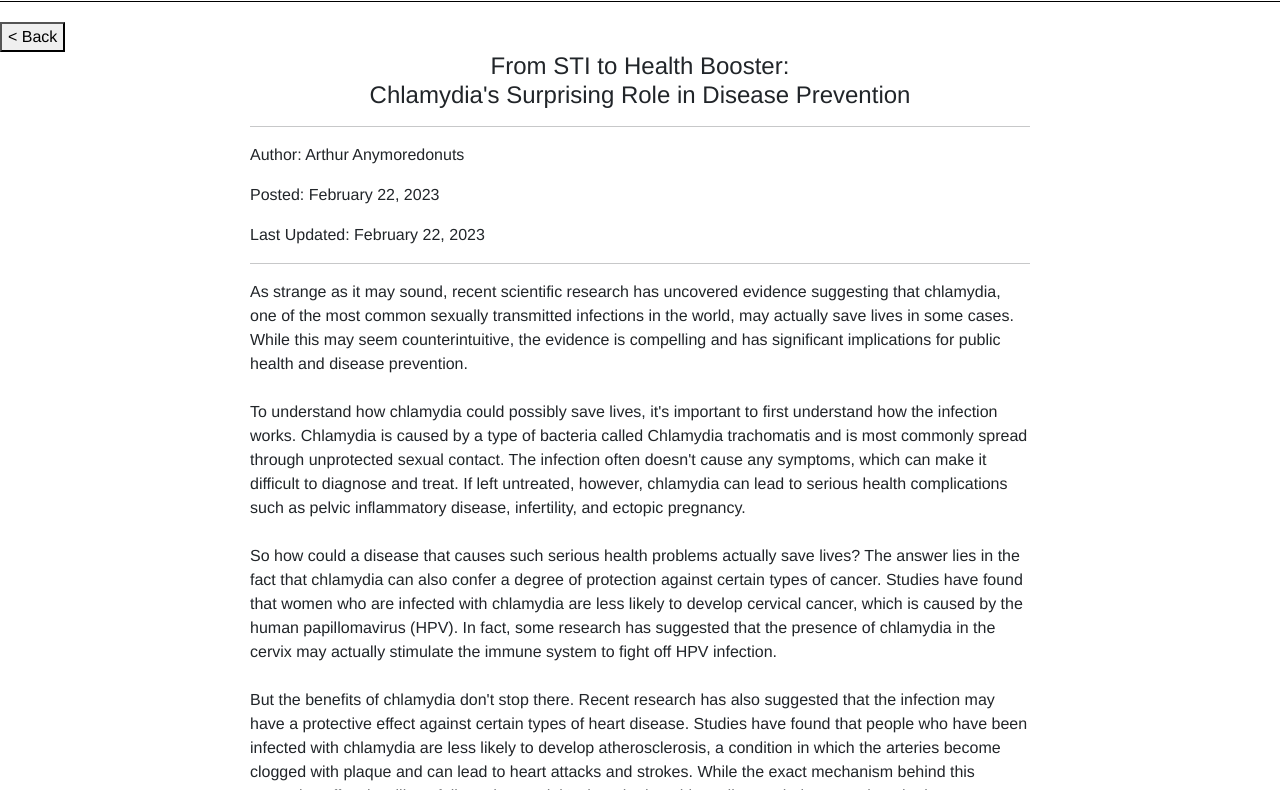
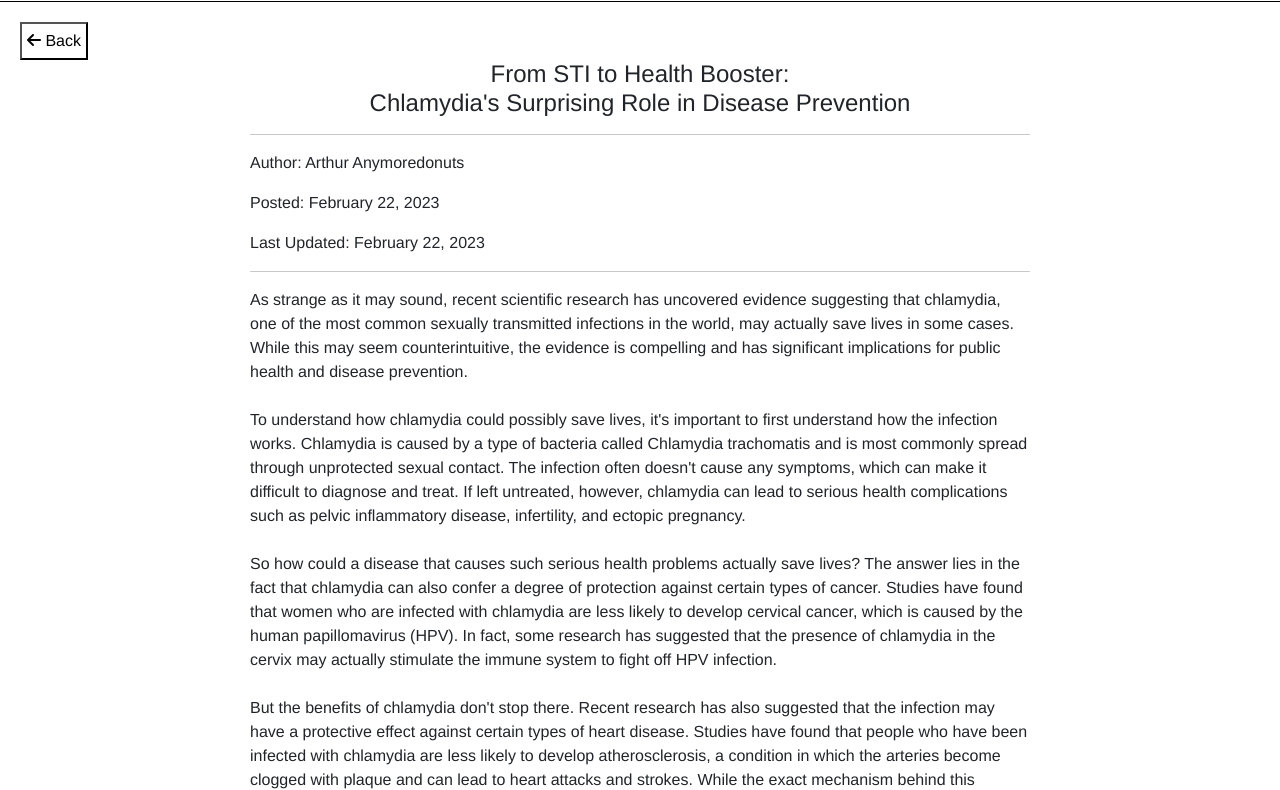
Before and after one commit to K41II/100-news-real, a plain HTML site: page articles/chl.html in a window 1280 px wide. Shown: the part 61-851 px from the top of the page. Drawn offline with nearby package versions, Linux system fonts and the light colour scheme; files whose address does not match are found by name.

Commit message:
updated the site

```diff
--- a/articles/chl.html
+++ b/articles/chl.html
@@ -18,7 +18,7 @@
 
     </nav>
 
-    <button onclick="history.back()" id="backBtn">&#60; Back</button>
+    <button onclick="history.back()" id="backBtn"><!-- &#60;--><i class="fa-solid fa-arrow-left"></i> Back</button>
 
 <!--     <img id="chris" class="mw-100" src="./photos/chris.jpeg" alt="chris olsen rounded mx-auto d-block" width="500"> -->
     <div class="art">
@@ -87,6 +87,7 @@
         integrity="sha384-mQ93GR66B00ZXjt0YO5KlohRA5SY2XofN4zfuZxLkoj1gXtW8ANNCe9d5Y3eG5eD"
         crossorigin="anonymous"></script>
     <script src="https://replit.com/public/js/replit-badge-v2.js" theme="dark" position="bottom-right"></script>
+    <script src="https://kit.fontawesome.com/29c1890d61.js" crossorigin="anonymous"></script>
     <script src="script.js"></script>
 </body>
 
--- a/style/articlecss.css
+++ b/style/articlecss.css
@@ -54,6 +54,14 @@
     }
 }
 
-.backBtn{
+#backBtn{
     background: none;
+    color: black;
+    padding: 5px;
+    margin-left: 20px;
 }
+
+#backBtn:hover {
+    border: 1px solid black;
+
+}
```
Also changed, not shown: index.html (+1 -0 lines), 2 other files.
